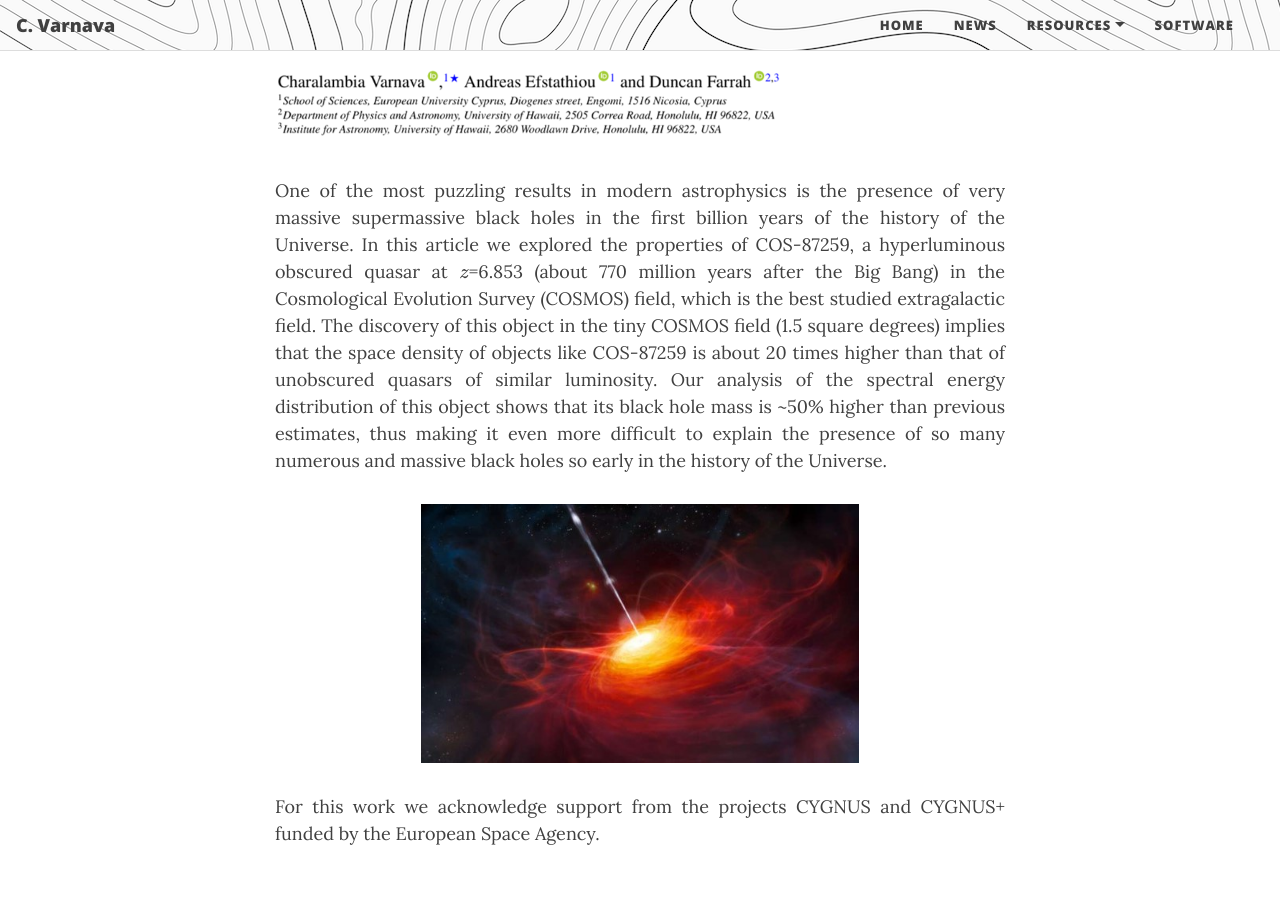
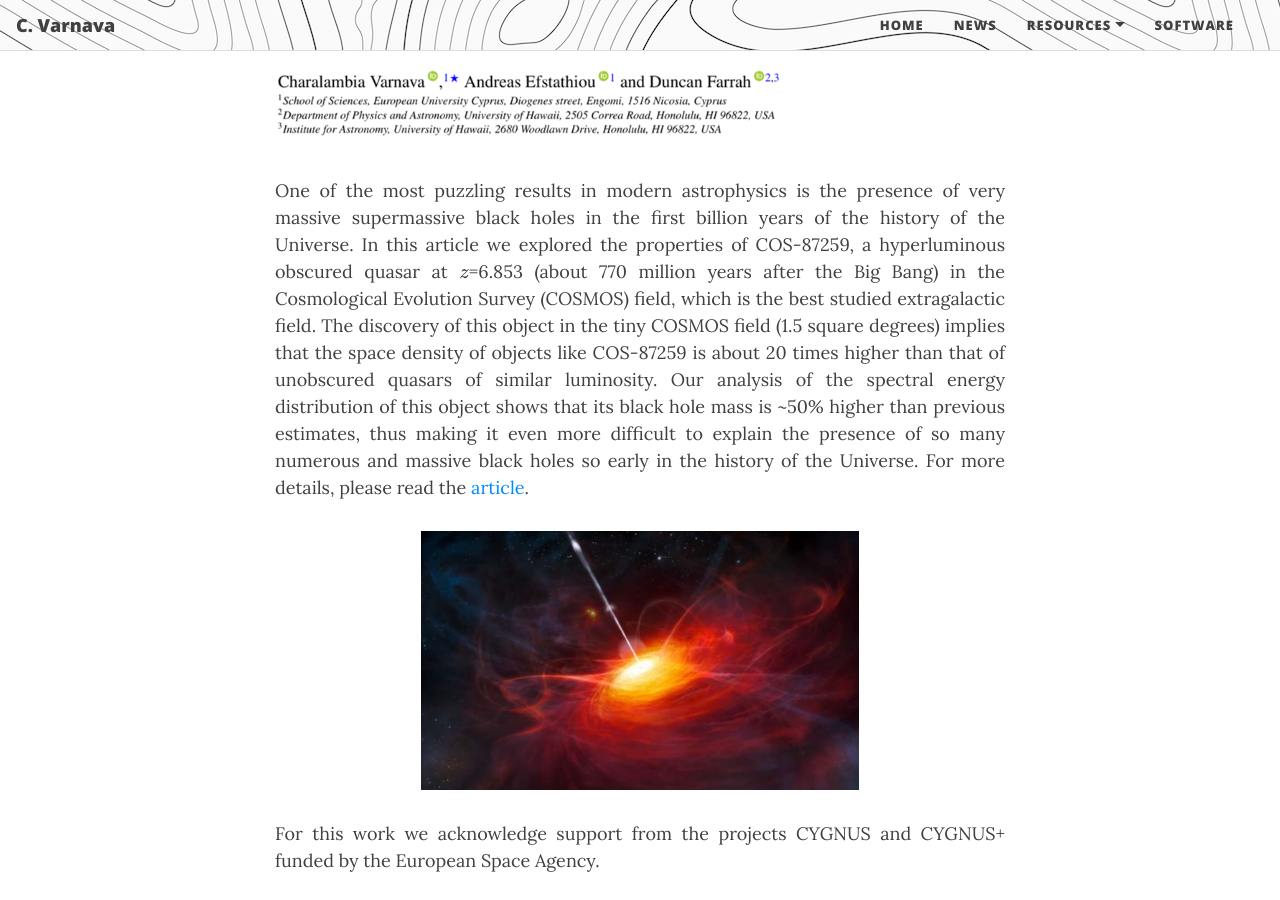
Before and after one commit to ch-var/ch-var.github.io, a Jekyll site: the page built from 2024-10-14-COS.html, in a window 1280 px wide and 900 px high, scrolled down 555 px. Built offline with Jekyll 4.4.1, drawn with Linux system fonts in a browser that asks for light colours; formulas are drawn with MathJax 3.

Commit message:
Update 2024-10-14-COS.html

```diff
--- a/2024-10-14-COS.html
+++ b/2024-10-14-COS.html
@@ -14,7 +14,7 @@
 <img src="/assets/img/COS.png">
 </p>
 
-<p align='justify'>One of the most puzzling results in modern astrophysics is the presence of very massive supermassive black holes in the first billion years of the history of the Universe. In this article we explored the properties of COS-87259, a hyperluminous obscured quasar at \(z\)=6.853 (about 770 million years after the Big Bang) in the Cosmological Evolution Survey (COSMOS) field, which is the best studied extragalactic field. The discovery of this object in the tiny COSMOS field (1.5 square degrees) implies that the space density of objects like COS-87259 is about 20 times higher than that of unobscured quasars of similar luminosity. Our analysis of the spectral energy distribution of this object shows that its black hole mass is ~50% higher than previous estimates, thus making it even more difficult to explain the presence of so many numerous and massive black holes so early in the history of the Universe.
+<p align='justify'>One of the most puzzling results in modern astrophysics is the presence of very massive supermassive black holes in the first billion years of the history of the Universe. In this article we explored the properties of COS-87259, a hyperluminous obscured quasar at \(z\)=6.853 (about 770 million years after the Big Bang) in the Cosmological Evolution Survey (COSMOS) field, which is the best studied extragalactic field. The discovery of this object in the tiny COSMOS field (1.5 square degrees) implies that the space density of objects like COS-87259 is about 20 times higher than that of unobscured quasars of similar luminosity. Our analysis of the spectral energy distribution of this object shows that its black hole mass is ~50% higher than previous estimates, thus making it even more difficult to explain the presence of so many numerous and massive black holes so early in the history of the Universe. For more details, please read the <a href="https://doi.org/10.1093/mnras/stae2221">article</a>.
 
 <p align="center">
 <img src="/assets/img/SMBH.jpg" width="60%" height="60%">
```
